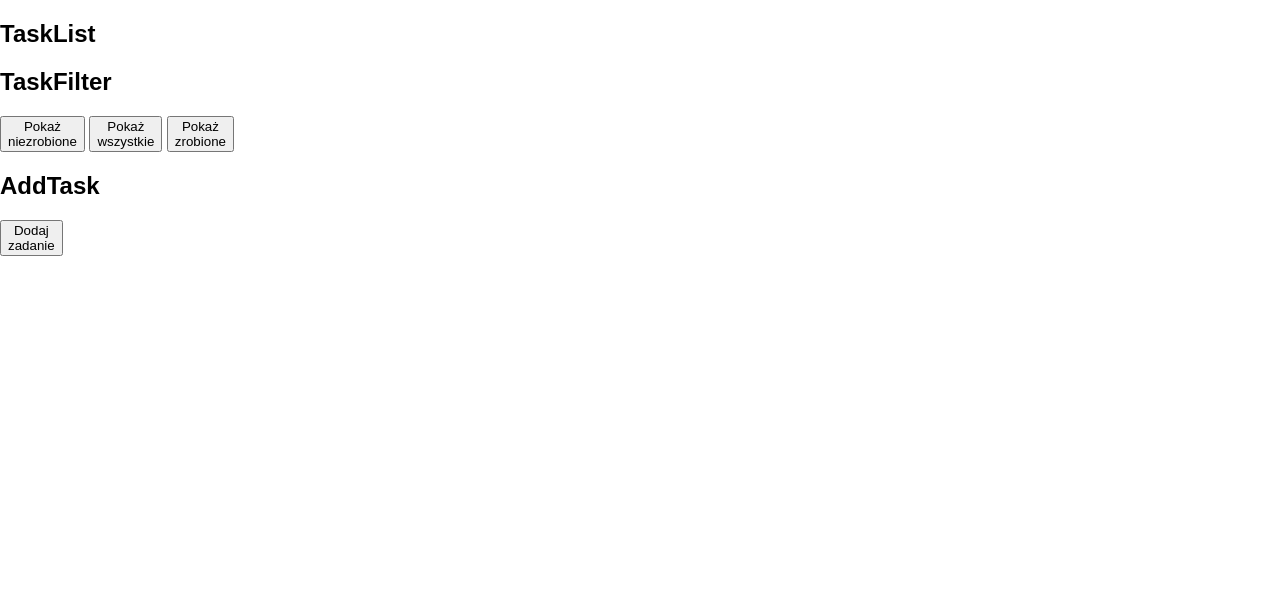
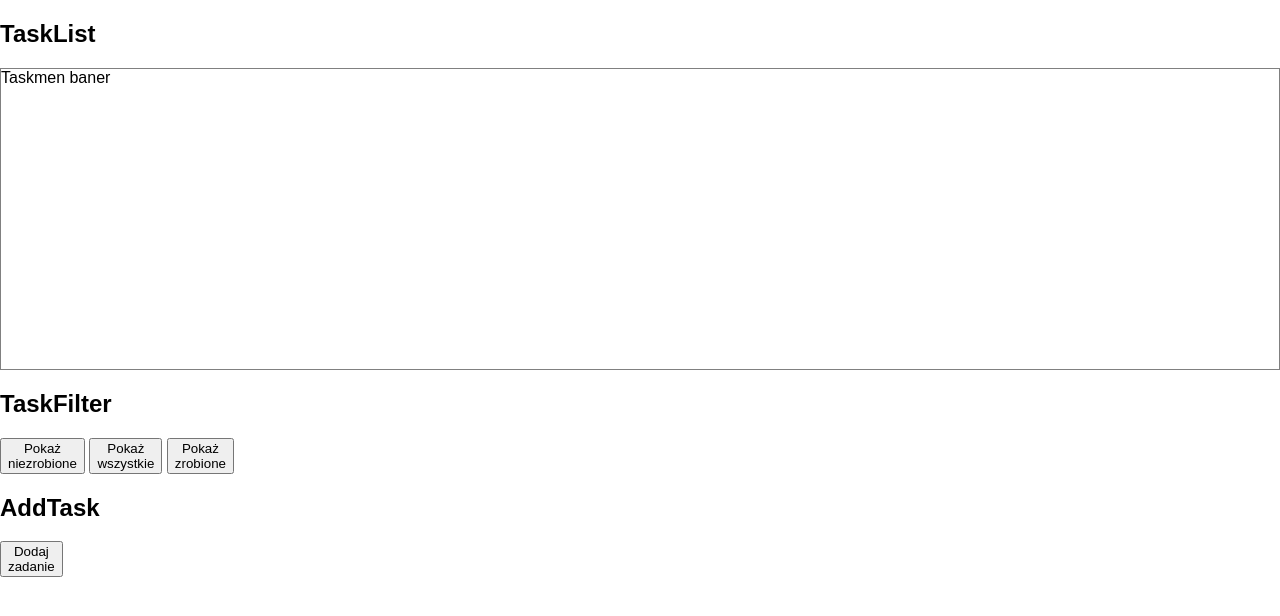
Before and after one commit to jarek-figura/gentlemen-app, a React (Create React App) app: page / in a window 1280 px wide. Shown: the top 616 px of the page. Built offline with nearby package versions, Linux system fonts and the light colour scheme.

Commit message:
TaskList.js => WIP: showing banner when no tasks

```diff
--- a/src/components/TaskList/TaskList.css
+++ b/src/components/TaskList/TaskList.css
@@ -7,3 +7,8 @@ ul {
 li {
   margin: 5px 0;
 }
+
+.banner {
+  min-height: 300px;
+  border: solid grey 1px;
+}
--- a/src/components/TaskList/TaskList.js
+++ b/src/components/TaskList/TaskList.js
@@ -17,14 +17,14 @@ class TaskList extends Component {
     );
     return (
       <div>
-        {
-          tasksFromProps.length !== 0 &&
+        {tasksFromProps.length !== 0 &&
           <TaskSearch
             updateSearchPhrase={this.updateSearchPhrase}
           />
         }
-        {
-          tasksFromProps.length !== 0 && tasks.length === 0 ?
+        {tasksFromProps.length !== 0 ?
+
+          tasks.length === 0 ?
           <p>Brak wyników</p> :
           <ul>
             {
@@ -41,7 +41,9 @@ class TaskList extends Component {
                 )
               )
             }
-          </ul>
+          </ul> :
+
+          <div className='banner'>Taskmen baner</div>
         }
       </div>
     )
```
Lines whose indentation alone changed are shown as unchanged.
